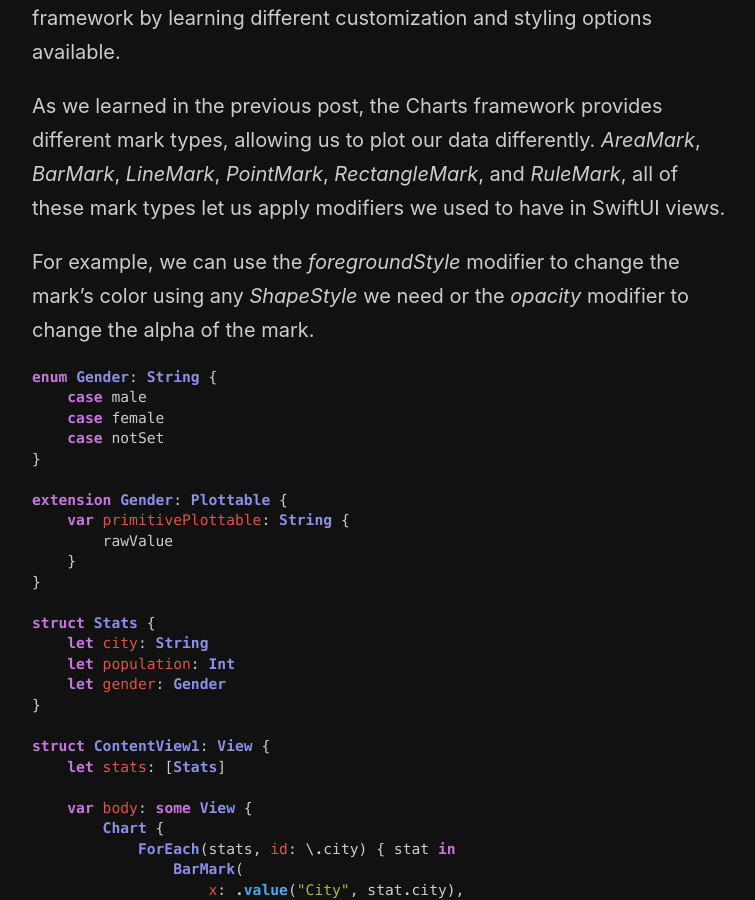
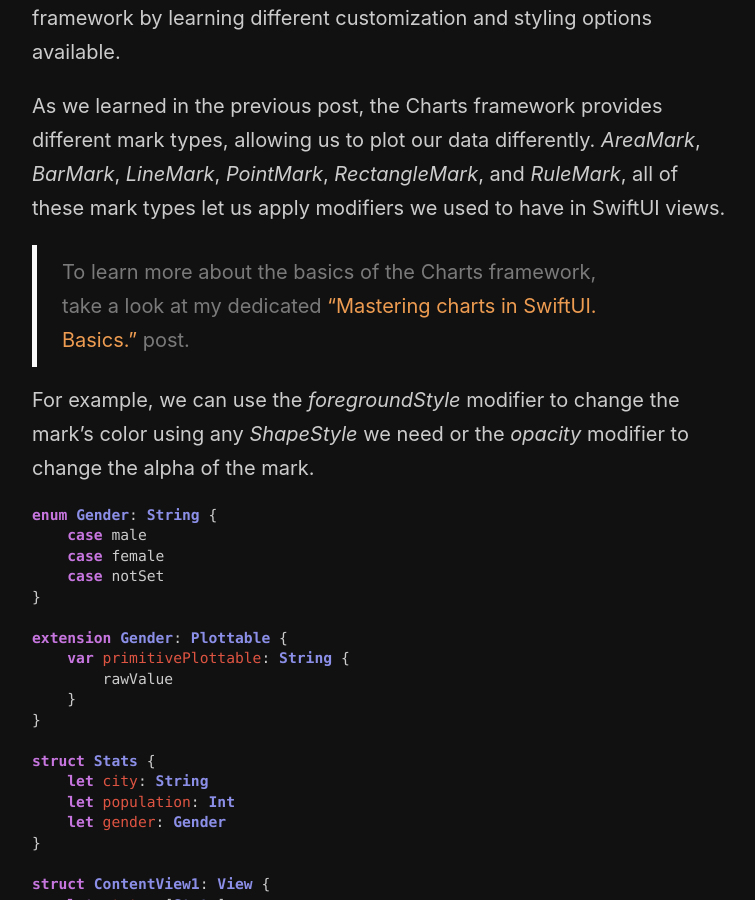
Before and after one commit to mecid/mecid.github.io, a Jekyll site: the page built from _posts/2023-01-18-mastering-charts-in-swiftui-mark-styling.md, in a window 1280 px wide and 900 px high, scrolled down 377 px. Shown: the whole window, without its empty margins (258-1013 px from the left). Built offline with Jekyll 4.4.1, drawn with Linux system fonts in a browser that asks for light colours; some of the changed text lies outside the part shown.

Commit message:
reference post added to chart styling post

````diff
--- a/_posts/2023-01-18-mastering-charts-in-swiftui-mark-styling.md
+++ b/_posts/2023-01-18-mastering-charts-in-swiftui-mark-styling.md
@@ -10,6 +10,8 @@
 {% include friends.html %}
 
 As we learned in the previous post, the Charts framework provides different mark types, allowing us to plot our data differently. *AreaMark*, *BarMark*, *LineMark*, *PointMark*, *RectangleMark*, and *RuleMark*, all of these mark types let us apply modifiers we used to have in SwiftUI views.
+
+> To learn more about the basics of the Charts framework, take a look at my dedicated ["Mastering charts in SwiftUI. Basics."](/2023/01/10/mastering-charts-in-swiftui-basics/) post.
 
 For example, we can use the *foregroundStyle* modifier to change the mark's color using any *ShapeStyle* we need or the *opacity* modifier to change the alpha of the mark.
 
@@ -113,6 +115,8 @@
 
 One of my favorite things about the new Charts framework is how data annotating works. You can annotate any mark on your chart with a SwiftUI view. It means you can plot your data and place SwiftUI views inside your chart close to your data point.
 
+> To learn more about the logic behind the *ViewBuilder* type, take a look at my ["The power of @ViewBuilder in SwiftUI"](/2019/12/18/the-power-of-viewbuilder-in-swiftui/) post.
+
 Annotating data points with the new Chart framework is easy. Every mark type provides us with the *annotation* modifier accepting a *ViewBuilder* closure where we can construct our SwiftUI view.
 
 ```swift
````
